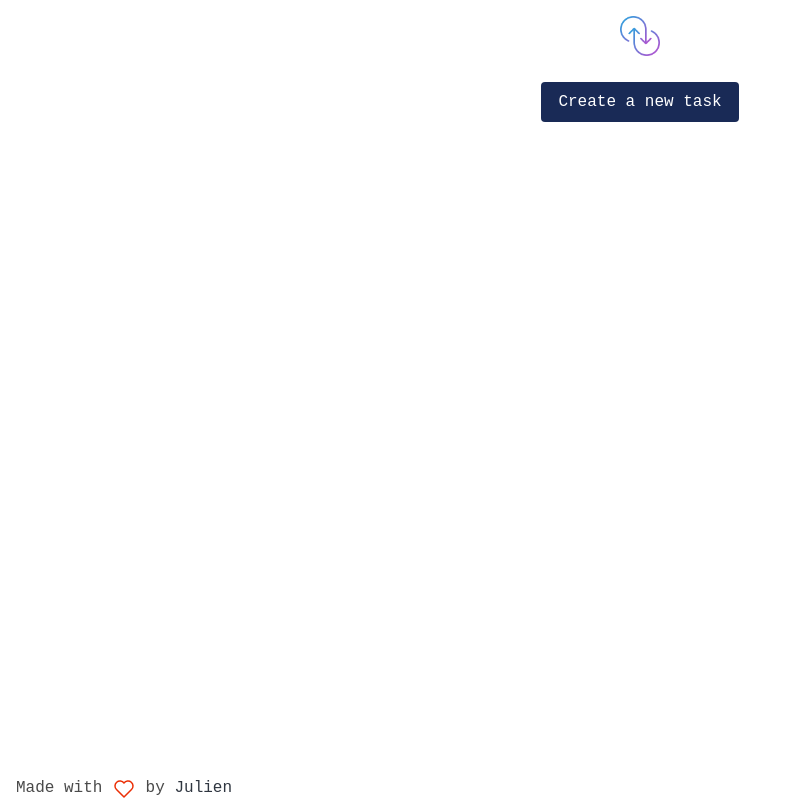
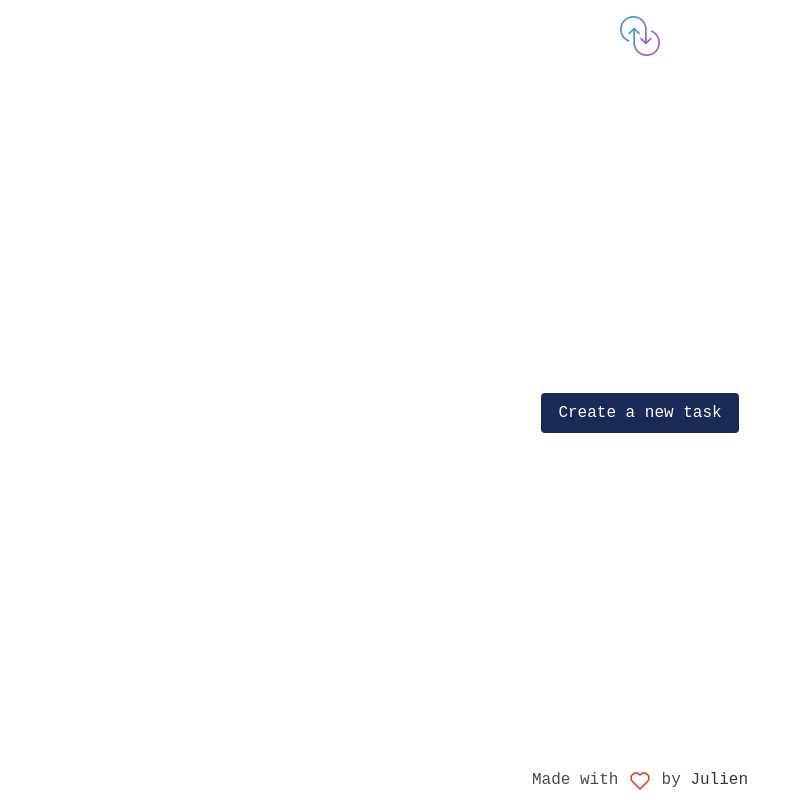
Before and after one commit to jcalixte/failwell, a Vue app: page / in a window 1280 px wide. Shown: the whole page, without its empty margins (0-793 px from the left). Built offline with nearby package versions, Linux system fonts and the light colour scheme; a web font is replaced by a local one.

Commit message:
💄 (home) not good but good enough display

```diff
--- a/src/modules/task/components/TaskList.vue
+++ b/src/modules/task/components/TaskList.vue
@@ -6,7 +6,7 @@ const taskStore = useTaskStore()
 </script>
 
 <template>
-  <div class="content" v-if="taskStore.recentTasks.length > 0">
+  <div class="task-list-container" v-if="taskStore.recentTasks.length > 0">
     <ul class="task-list">
       <li v-for="task in taskStore.recentTasks" :key="task.id">
         <router-link
@@ -22,9 +22,20 @@ const taskStore = useTaskStore()
 </template>
 
 <style scoped>
+.task-list-container {
+  padding: 0.5rem;
+  background-color: #f1f2f6;
+}
+
+.task-list {
+  display: flex;
+  flex-direction: column;
+  gap: 1rem;
+}
+
 .task-list li {
   display: flex;
   align-items: center;
-  gap: 1rem;
+  gap: 0.5rem;
 }
 </style>
--- a/src/views/HomeView.vue
+++ b/src/views/HomeView.vue
@@ -16,7 +16,7 @@ const resetTasks = () => {
 
 <template>
   <main>
-    <div class="columns is-centered">
+    <div class="content-tasks columns is-centered is-vcentered">
       <div class="new-task-container column buttons">
         <router-link :to="{ name: 'new-task' }" class="button is-primary"
           >Create a new task</router-link
@@ -25,7 +25,7 @@ const resetTasks = () => {
           clear the list
         </button>
       </div>
-      <task-list class="column" />
+      <task-list class="column task-list" />
     </div>
     <footer>
       <p>
@@ -49,12 +49,28 @@ main {
   height: 100%;
 }
 
+.content-tasks {
+  flex: 1;
+}
+
 .new-task-container {
   display: flex;
   justify-content: center;
   align-items: center;
 }
 
+.task-list {
+  max-height: 60vh;
+  overflow-y: auto;
+  margin: 0 1rem;
+  border-radius: 1rem;
+}
+
+footer {
+  text-align: center;
+  padding-bottom: 0.5rem;
+}
+
 footer img {
   vertical-align: middle;
 }
```
